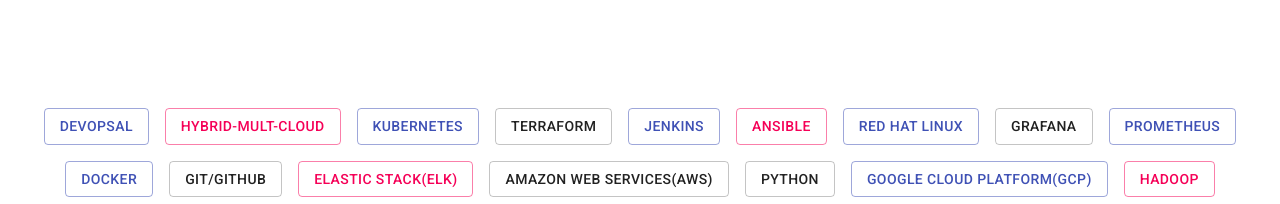
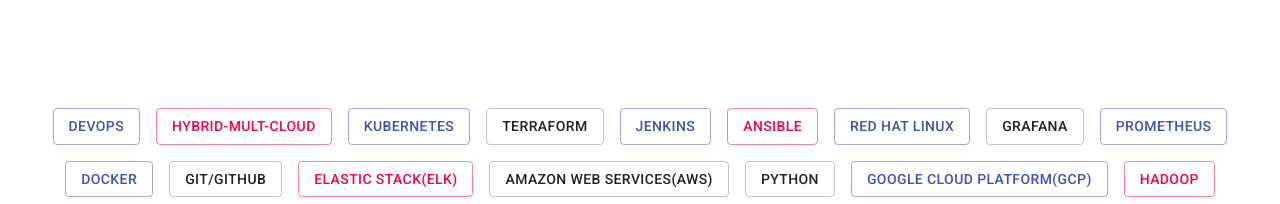
Before and after one commit to rootritesh/rootritesh.github.io, a React (Create React App) app: page / in a window 1280 px wide. Shown: the part 1530-1734 px from the top of the page. Built offline with nearby package versions, Linux system fonts and the light colour scheme.

Commit message:
devops added

```diff
--- a/src/skills/Skill.js
+++ b/src/skills/Skill.js
@@ -54,7 +54,7 @@
         <div className={classes.butmain}>
 
         <Button className={classes.butmain} variant="outlined" color="primary">
-        DevOpsAL
+        DevOps
         </Button>
         <Button className={classes.butmain} variant="outlined" color="secondary">
         Hybrid-Mult-Cloud
```
